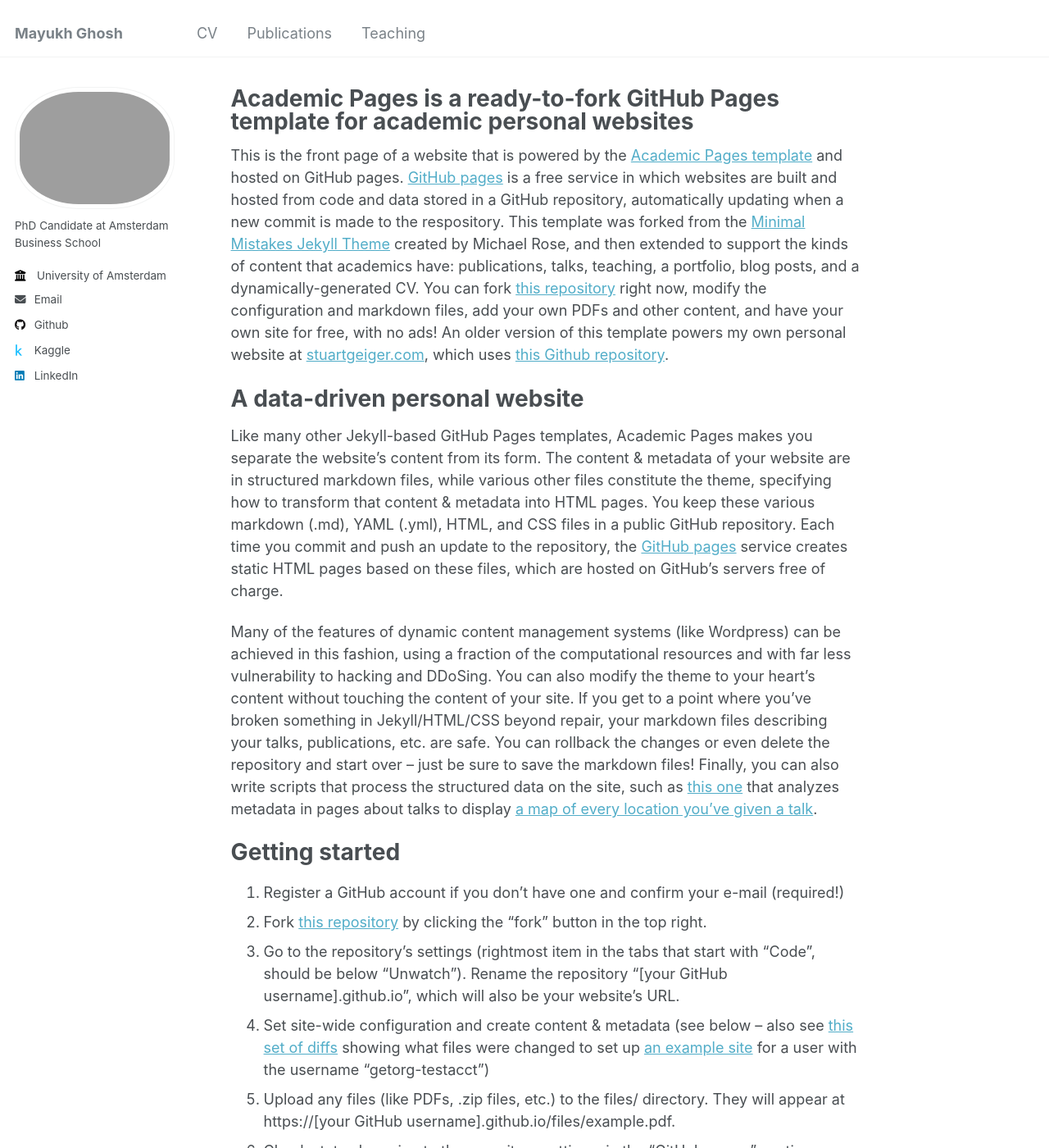
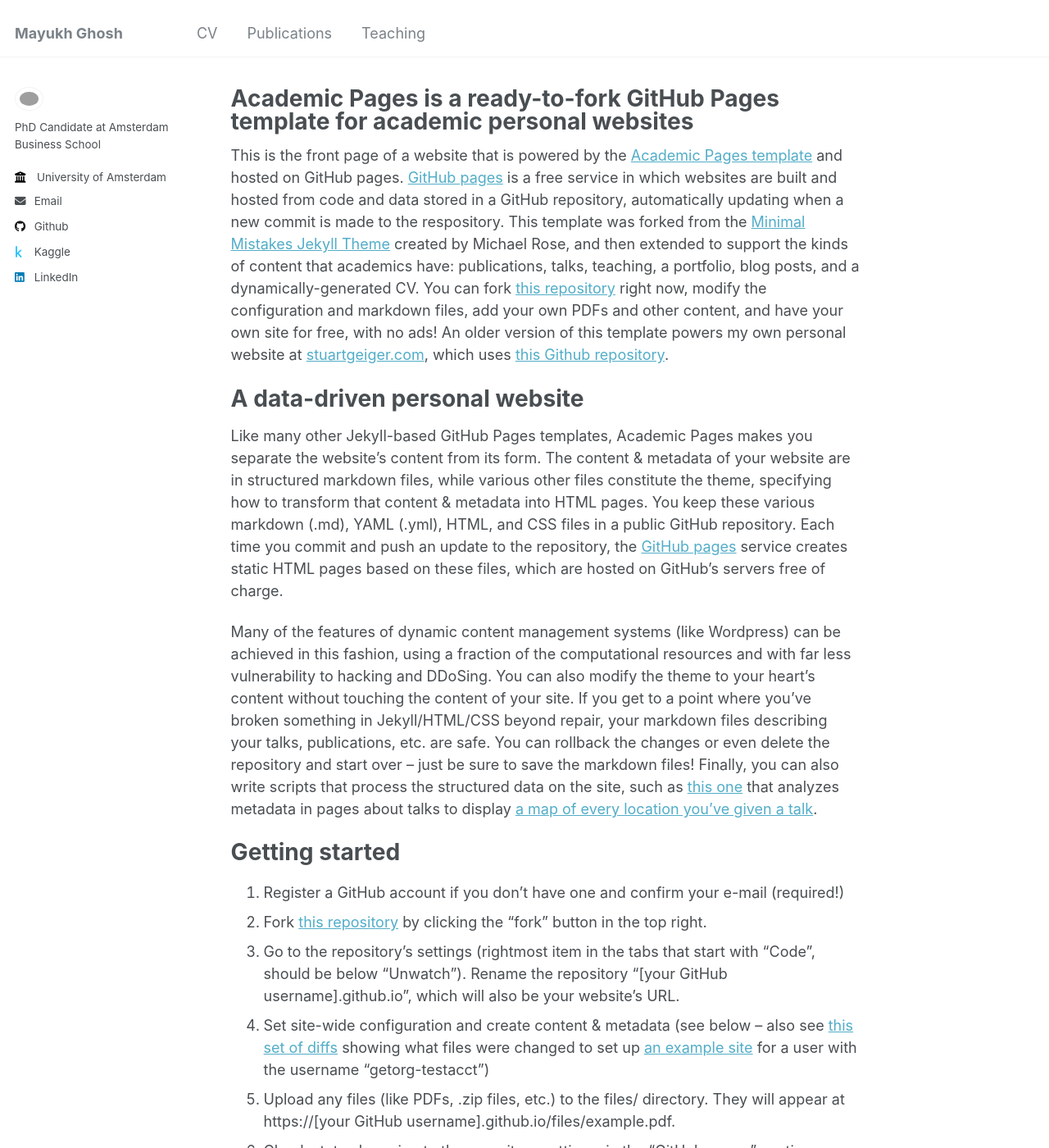
Before and after one commit to mghosh1993/mayukhghosh, a Jekyll site: the page built from _pages/about.md, in a window 1280 px wide and 1400 px high. Shown: the whole window at 82% size. Built offline with Jekyll 4.4.1, drawn with Linux system fonts in a browser that asks for light colours.

Commit message:
Update _sidebar.scss

```diff
--- a/_sass/_sidebar.scss
+++ b/_sass/_sidebar.scss
@@ -90,8 +90,8 @@
   }
 
   img {
-    max-width: 275px;
-    border-radius: 40%;
+    max-width: 35px;
+    border-radius: 60%;
 
     @include breakpoint($large) {
       padding: 5px;
```
